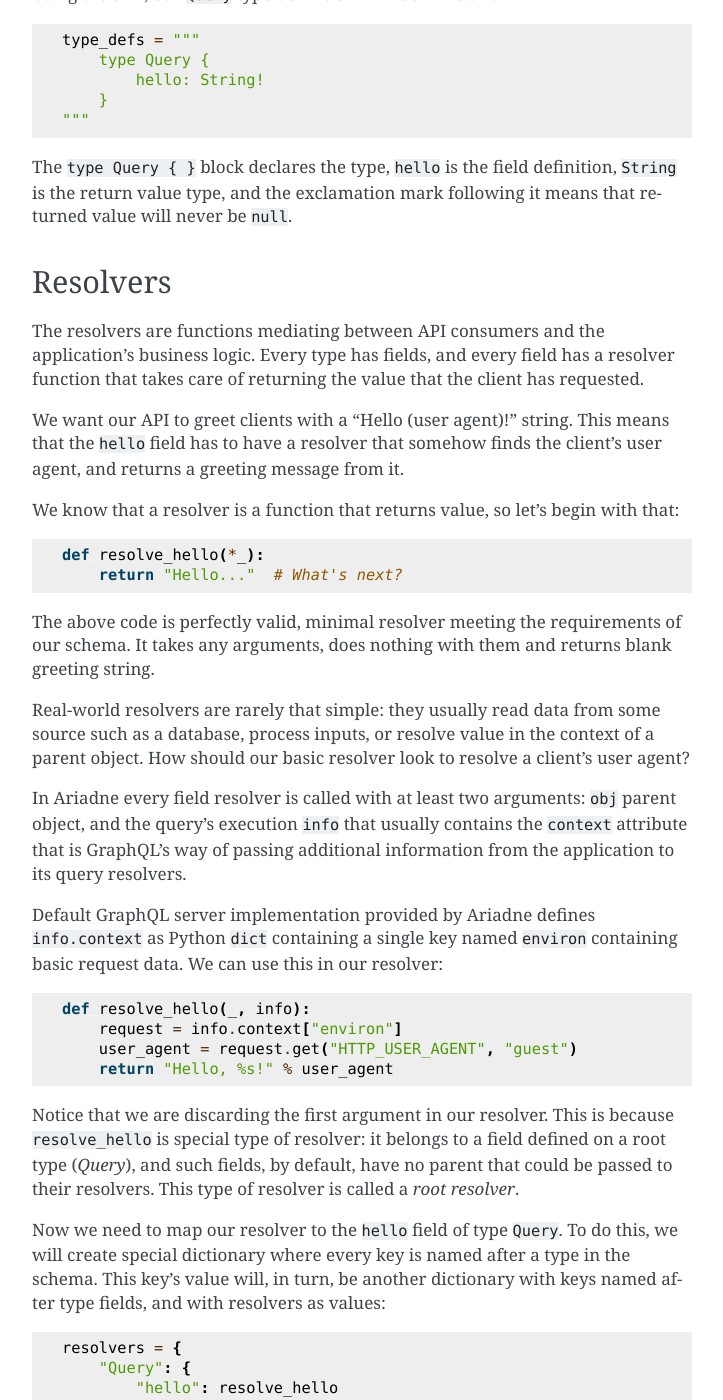
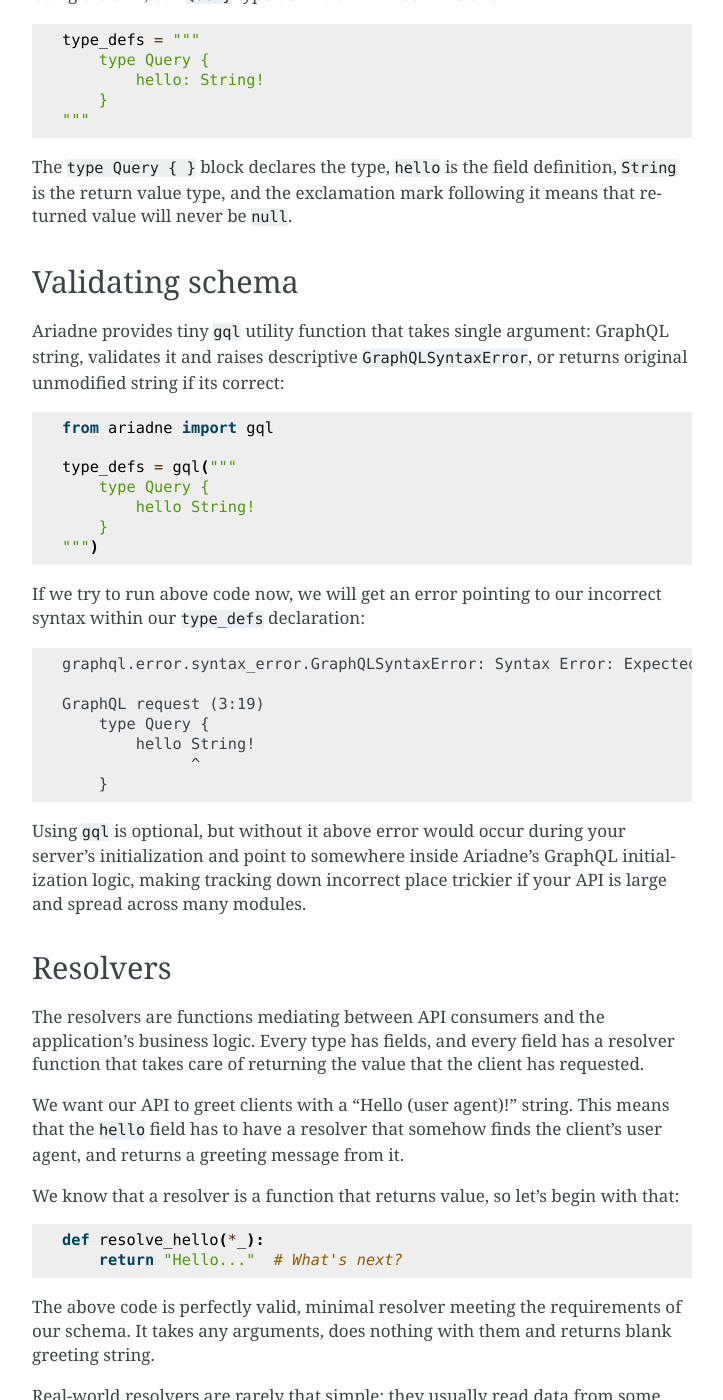
Before and after one commit to mirumee/ariadne, a Sphinx documentation site: the page built from docs/introduction.rst, in a window 1280 px wide and 1400 px high, scrolled down 725 px. Shown: the whole window, without its empty margins (388-1111 px from the left). Built offline with Sphinx 7.4.7, drawn with Linux system fonts in a browser that asks for light colours; some of the changed text lies outside the part shown.

Commit message:
Add gql utility function for marking and validating GraphQL strings during declaration

```diff
--- a/ariadne/__init__.py
+++ b/ariadne/__init__.py
@@ -1,5 +1,6 @@
 from .executable_schema import make_executable_schema
 from .resolvers import add_resolve_functions_to_schema, default_resolver, resolve_to
+from .utils import gql
 from .wsgi_middleware import GraphQLMiddleware
 
 __all__ = [
@@ -8,4 +9,5 @@ __all__ = [
     "default_resolver",
     "make_executable_schema",
     "resolve_to",
+    "gql",
 ]
--- a/docs/introduction.rst
+++ b/docs/introduction.rst
@@ -28,6 +28,32 @@ Using the SDL, our ``Query`` type definition will look like this::
     """
 
 The ``type Query { }`` block declares the type, ``hello`` is the field definition, ``String`` is the return value type, and the exclamation mark following it means that returned value will never be ``null``.
+
+
+Validating schema
+-----------------
+
+Ariadne provides tiny ``gql`` utility function that takes single argument: GraphQL string, validates it and raises descriptive ``GraphQLSyntaxError``, or returns original unmodified string if its correct::
+
+    from ariadne import gql
+
+    type_defs = gql("""
+        type Query {
+            hello String!
+        }
+    """)
+
+If we try to run above code now, we will get an error pointing to our incorrect syntax within our ``type_defs`` declaration::
+
+    graphql.error.syntax_error.GraphQLSyntaxError: Syntax Error: Expected :, found Name
+
+    GraphQL request (3:19)
+        type Query {
+            hello String!
+                  ^
+        }
+
+Using ``gql`` is optional, but without it above error would occur during your server's initialization and point to somewhere inside Ariadne's GraphQL initialization logic, making tracking down incorrect place trickier if your API is large and spread across many modules.
 
 
 Resolvers
@@ -105,13 +131,13 @@ Completed code
 
 For reference here is complete code of the API from this guide::
 
-    from ariadne import GraphQLMiddleware
+    from ariadne import GraphQLMiddleware, gql
 
-    type_defs = """
+    type_defs = gql("""
         type Query {
             hello: String!
         }
-    """
+    """)
 
 
     def resolve_hello(_, info):
```
Also changed, not shown: README.md (+4 -3 lines), 2 other files.
